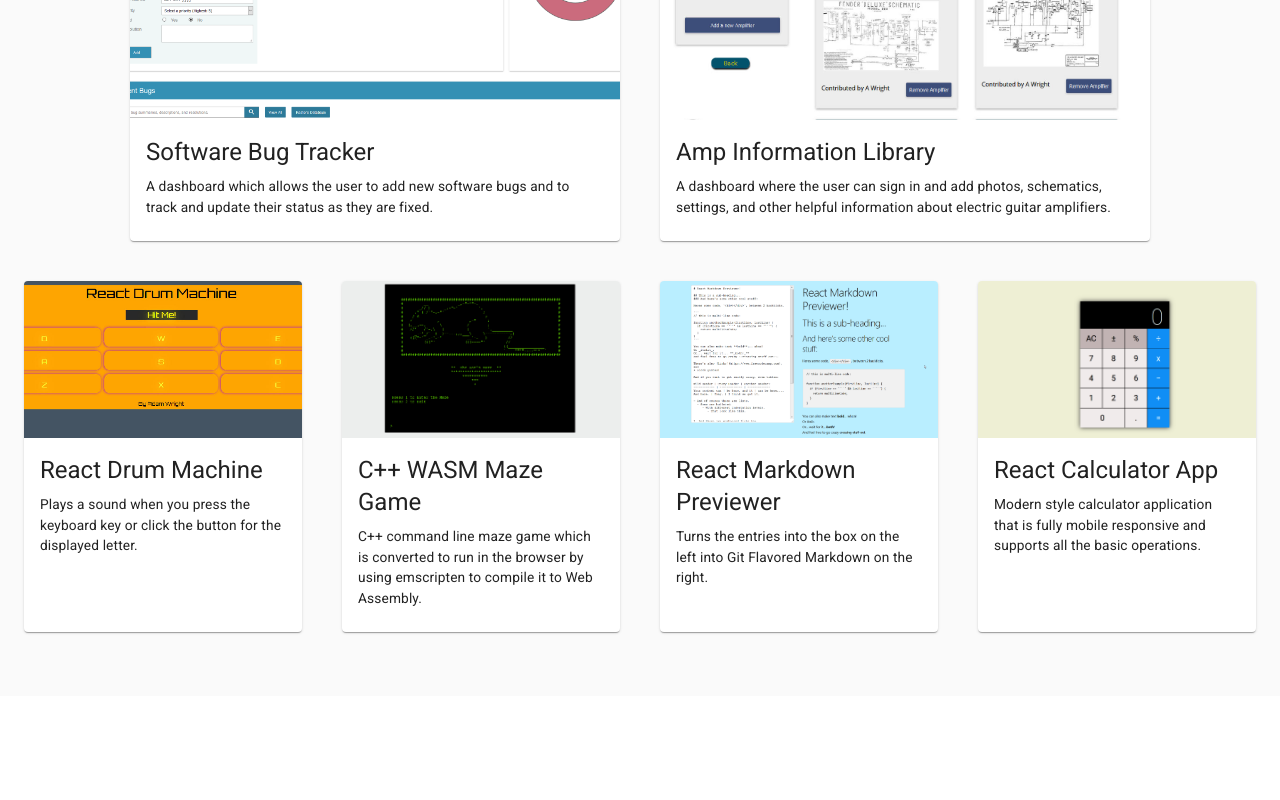
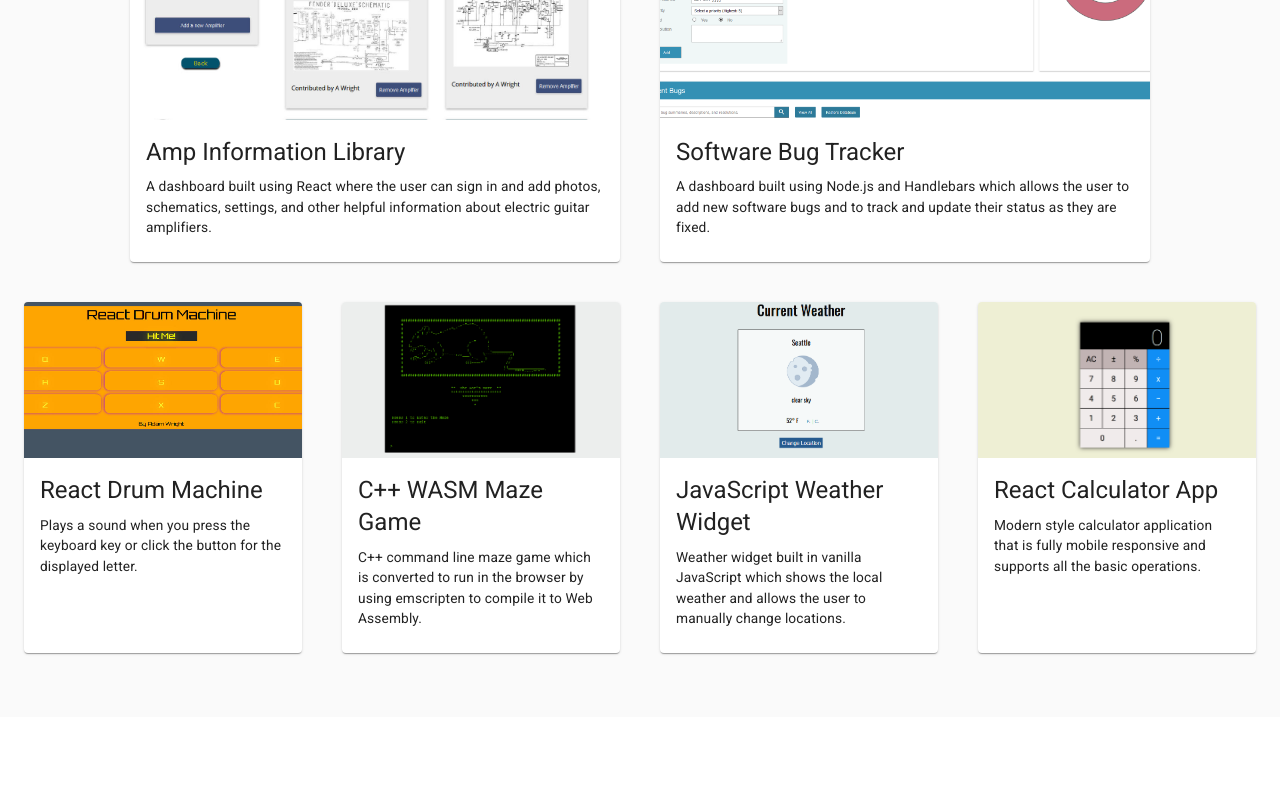
Before and after one commit to adam4321/react_portfolio, a React (Create React App) app: page / in a window 1280 px wide. Shown: the part 1100-1900 px from the top of the page. Built offline with nearby package versions, Linux system fonts and the light colour scheme.

Commit message:
change displayed projects

```diff
--- a/src/App.js
+++ b/src/App.js
@@ -29,12 +29,12 @@ import { Link } from 'react-scroll';
 
 // Images for the page --------------------------------------------------------
 
+import amp_library_screenshot from './images/amp-library-screenshot.jpg';
+import bug_tracker_screenshot from './images/bug_tracker_screenshot.png';
 import drum_machine_screenshot from './images/drum-machine-screenshot.jpg';
 import maze_game_screenshot from './images/maze_game_screenshot.png';
-import markdown_screenshot from './images/markdown-screenshot.png';
+import weather_screenshot from './images/weather_app.png';
 import calculator_screenshot from './images/calculator-screenshot.png';
-import bug_tracker_screenshot from './images/bug_tracker_screenshot.png';
-import amp_library_screenshot from './images/amp-library-screenshot.jpg';
 import logo from './images/Adam_logo.png';
 import skyline from './images/skyline.jpg';
 import pin from './images/maps-pin-smaller.png';
@@ -176,23 +176,23 @@ const TECH_ICONS_DATA = [
 const LARGE_PROJ_CARDS = [
     {
         key: 1,
+        image: amp_library_screenshot,
+        title: 'Amp Information Library',
+        project: 'Amp Information Library',
+        link: 'https://adamjwright.com/amp_library',
+        about:
+            `A dashboard built using React where the user can sign in and add photos, schematics,
+            settings, and other helpful information about electric guitar amplifiers.`
+    },
+    {
+        key: 2,
         image: bug_tracker_screenshot,
         title: 'Software Bug Tracker',
         project: 'Software Bug Tracker',
         link: 'https://adamjwright.com/bug_tracker',
         about:
-            `A dashboard which allows the user to add new software bugs and to track and update
-            their status as they are fixed.`
-    },
-    {
-        key: 2,
-        image: amp_library_screenshot,
-        title: 'Amp Information Library',
-        project: 'Amp Information Library',
-        link: 'https://adamjwright.com/amp_library',
-        about:
-            `A dashboard where the user can sign in and add photos, schematics, settings, and other
-            helpful information about electric guitar amplifiers.`
+            `A dashboard built using Node.js and Handlebars which allows the user to add new
+            software bugs and to track and update their status as they are fixed.`
     }
 ];
 
@@ -216,16 +216,18 @@ const SMALL_PROJ_CARDS = [
         project: 'C++ WASM Maze Game',
         link: 'https://adamjwright.com/wasm_maze_game',
         about:
-            `C++ command line maze game which is converted to run in the browser by using emscripten to compile it to Web Assembly.`
+            `C++ command line maze game which is converted to run in the browser by using
+            emscripten to compile it to Web Assembly.`
     },
     {
         key: 3,
-        image: markdown_screenshot,
-        title: 'React Markup Previewer',
-        project: 'React Markdown Previewer',
-        link: 'https://adamjwright.com/markdown_previewer',
+        image: weather_screenshot,
+        title: 'JavaScript Weather Widget',
+        project: 'JavaScript Weather Widget',
+        link: 'https://adamjwright.com/weather_widget',
         about:
-            `Turns the entries into the box on the left into Git Flavored Markdown on the right.`
+            `Weather widget built in vanilla JavaScript which shows the local weather and
+            allows the user to manually change locations.`
     },
     {
         key: 4,
```
Also changed, not shown: src/images/markdown-screenshot.png (deleted), src/images/weather_app.png (added).
